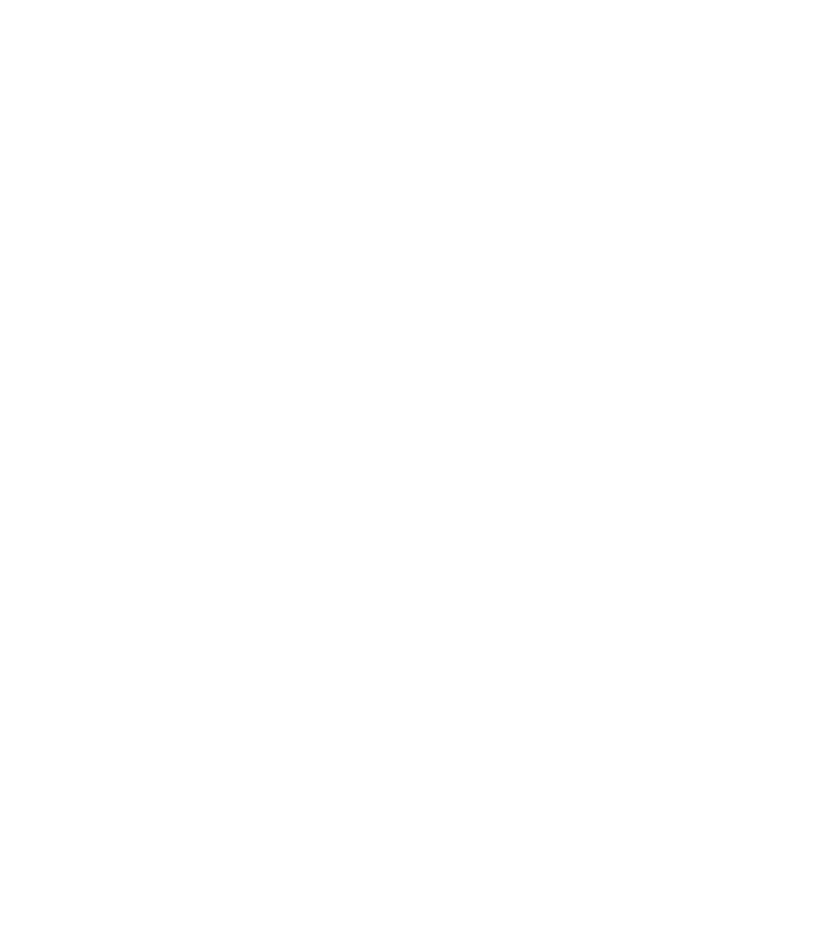
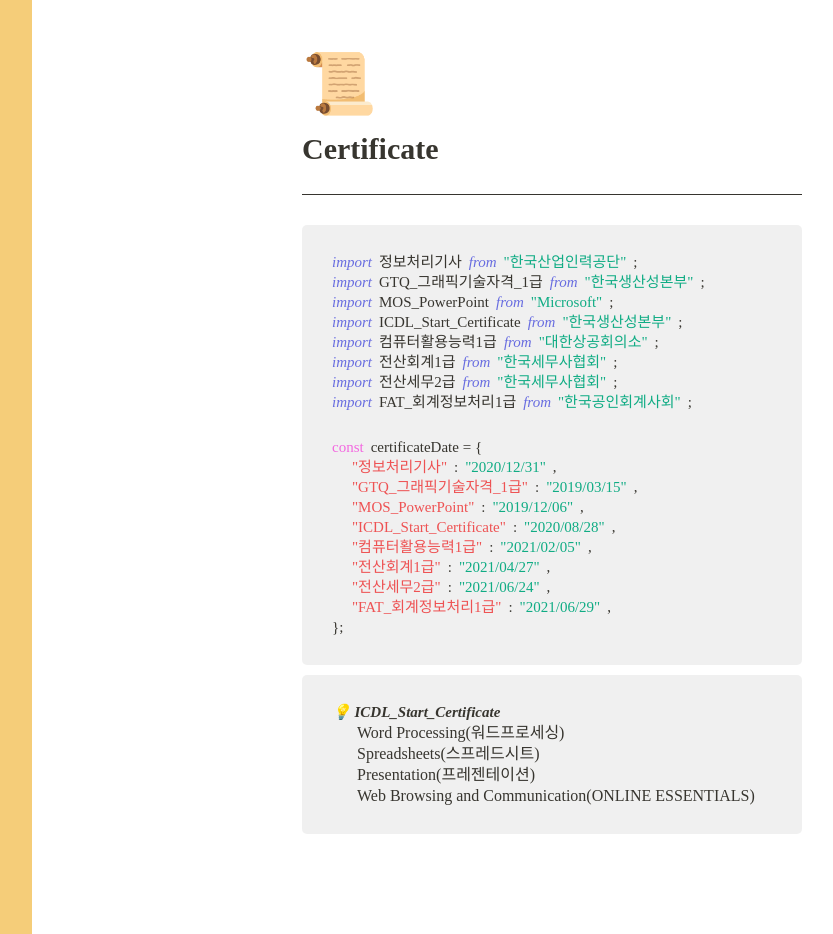
Before and after one commit to mijinB/pofol_front_react, a React (Create React App) app: page /info in a window 1280 px wide. Shown: the part 1440-2374 px from the top of the page, without its empty margins (208-1041 px from the left). Before the commit the page ends 1414 px from the top, so only its background shows below. Built offline with nearby package versions, Linux system fonts and the light colour scheme.

Commit message:
info_certificate) UI

```diff
--- a/src/screens/Info.tsx
+++ b/src/screens/Info.tsx
@@ -14,14 +14,14 @@
     display: grid;
     grid-template-columns: 1fr 1fr;
     gap: 20px;
-    padding: 0 0 180px 0;
+    padding-bottom: 180px;
 `;
 
 const MyImage = styled.img`
     width: 100%;
 `;
 
-const GreetingWrapper = styled.div`
+const GreetingContainer = styled.div`
     display: flex;
     flex-direction: column;
     justify-content: space-evenly;
@@ -68,6 +68,7 @@
     display: flex;
     flex-direction: column;
     gap: 25px;
+    padding-bottom: 180px;
 `;
 
 const EducationItem = styled.div`
@@ -79,6 +80,71 @@
     > p {
         font-size: 15px;
     }
+`;
+
+const CertificateWrapper = styled.div`
+    display: flex;
+    flex-direction: column;
+    gap: 10px;
+`;
+
+const CertificateContainer = styled.div`
+    display: flex;
+    flex-direction: column;
+    gap: 30px;
+    padding: 30px;
+    border-radius: 5px;
+    background-color: rgba(112, 112, 112, 0.1);
+`;
+
+const CertificateItem = styled.div`
+    display: flex;
+    flex-direction: column;
+    gap: 5px;
+    > h2 {
+        font-size: 15px;
+        font-weight: 600;
+        font-style: italic;
+    }
+`;
+
+const CertificateDateSpace = styled.div`
+    display: flex;
+    flex-direction: column;
+    gap: 5px;
+    padding-left: 20px;
+`;
+
+const DescriptionSpace = styled.div`
+    display: flex;
+    flex-direction: column;
+    gap: 5px;
+    padding-left: 25px;
+`;
+
+const ItemLine = styled.div`
+    display: flex;
+    gap: 7px;
+    > * {
+        font-size: 15px;
+    }
+`;
+
+const ImportText = styled.span`
+    color: #686de0;
+    font-style: italic;
+`;
+
+const StringText = styled.span`
+    color: #10ac84;
+`;
+
+const KeyWordText = styled.span`
+    color: #f368e0;
+`;
+
+const ObjectKeyText = styled.span`
+    color: #ee5253;
 `;
 
 interface IInfoProps {
@@ -93,7 +159,7 @@
             <PageHeader icon="🐯" title="백미진" />
             <TwoColumns>
                 <MyImage src={myImage} alt="me" />
-                <GreetingWrapper>
+                <GreetingContainer>
                     <p>
                         안녕하세요.
                         <br />
@@ -131,7 +197,7 @@
                             bmj13465@gmail.com
                         </span>
                     </LinkButton>
-                </GreetingWrapper>
+                </GreetingContainer>
             </TwoColumns>
             <PageHeader icon="👩‍🎓" title="Education" />
             <EducationContainer>
@@ -144,6 +210,139 @@
                     <p>2019.03. ~ 2021.02. 졸업 (3.77 / 4.5)</p>
                 </EducationItem>
             </EducationContainer>
+            <PageHeader icon="📜" title="Certificate" />
+            <CertificateWrapper>
+                <CertificateContainer>
+                    <CertificateItem>
+                        <ItemLine>
+                            <ImportText>import</ImportText>
+                            <span>정보처리기사</span>
+                            <ImportText>from</ImportText>
+                            <StringText>"한국산업인력공단"</StringText>
+                            <span>;</span>
+                        </ItemLine>
+                        <ItemLine>
+                            <ImportText>import</ImportText>
+                            <span>GTQ_그래픽기술자격_1급</span>
+                            <ImportText>from</ImportText>
+                            <StringText>"한국생산성본부"</StringText>
+                            <span>;</span>
+                        </ItemLine>
+                        <ItemLine>
+                            <ImportText>import</ImportText>
+                            <span>MOS_PowerPoint</span>
+                            <ImportText>from</ImportText>
+                            <StringText>"Microsoft"</StringText>
+                            <span>;</span>
+                        </ItemLine>
+                        <ItemLine>
+                            <ImportText>import</ImportText>
+                            <span>ICDL_Start_Certificate</span>
+                            <ImportText>from</ImportText>
+                            <StringText>"한국생산성본부"</StringText>
+                            <span>;</span>
+                        </ItemLine>
+                        <ItemLine>
+                            <ImportText>import</ImportText>
+                            <span>컴퓨터활용능력1급</span>
+                            <ImportText>from</ImportText>
+                            <StringText>"대한상공회의소"</StringText>
+                            <span>;</span>
+                        </ItemLine>
+                        <ItemLine>
+                            <ImportText>import</ImportText>
+                            <span>전산회계1급</span>
+                            <ImportText>from</ImportText>
+                            <StringText>"한국세무사협회"</StringText>
+                            <span>;</span>
+                        </ItemLine>
+                        <ItemLine>
+                            <ImportText>import</ImportText>
+                            <span>전산세무2급</span>
+                            <ImportText>from</ImportText>
+                            <StringText>"한국세무사협회"</StringText>
+                            <span>;</span>
+                        </ItemLine>
+                        <ItemLine>
+                            <ImportText>import</ImportText>
+                            <span>FAT_회계정보처리1급</span>
+                            <ImportText>from</ImportText>
+                            <StringText>"한국공인회계사회"</StringText>
+                            <span>;</span>
+                        </ItemLine>
+                    </CertificateItem>
+                    <CertificateItem>
+                        <ItemLine>
+                            <KeyWordText>const</KeyWordText>
+                            <span>certificateDate = &#123;</span>
+                        </ItemLine>
+                        <CertificateDateSpace>
+                            <ItemLine>
+                                <ObjectKeyText>"정보처리기사"</ObjectKeyText>
+                                <span>:</span>
+                                <StringText>"2020/12/31"</StringText>
+                                <span>,</span>
+                            </ItemLine>
+                            <ItemLine>
+                                <ObjectKeyText>"GTQ_그래픽기술자격_1급"</ObjectKeyText>
+                                <span>:</span>
+                                <StringText>"2019/03/15"</StringText>
+                                <span>,</span>
+                            </ItemLine>
+                            <ItemLine>
+                                <ObjectKeyText>"MOS_PowerPoint"</ObjectKeyText>
+                                <span>:</span>
+                                <StringText>"2019/12/06"</StringText>
+                                <span>,</span>
+                            </ItemLine>
+                            <ItemLine>
+                                <ObjectKeyText>"ICDL_Start_Certificate"</ObjectKeyText>
+                                <span>:</span>
+                                <StringText>"2020/08/28"</StringText>
+                                <span>,</span>
+                            </ItemLine>
+                            <ItemLine>
+                                <ObjectKeyText>"컴퓨터활용능력1급"</ObjectKeyText>
+                                <span>:</span>
+                                <StringText>"2021/02/05"</StringText>
+                                <span>,</span>
+                            </ItemLine>
+                            <ItemLine>
+                                <ObjectKeyText>"전산회계1급"</ObjectKeyText>
+                                <span>:</span>
+                                <StringText>"2021/04/27"</StringText>
+                                <span>,</span>
+                            </ItemLine>
+                            <ItemLine>
+                                <ObjectKeyText>"전산세무2급"</ObjectKeyText>
+                                <span>:</span>
+                                <StringText>"2021/06/24"</StringText>
+                                <span>,</span>
+                            </ItemLine>
+                            <ItemLine>
+                                <ObjectKeyText>"FAT_회계정보처리1급"</ObjectKeyText>
+                                <span>:</span>
+                                <StringText>"2021/06/29"</StringText>
+                                <span>,</span>
+                            </ItemLine>
+                        </CertificateDateSpace>
+                        <ItemLine>
+                            <span>&#125;;</span>
+                        </ItemLine>
+                    </CertificateItem>
+                </CertificateContainer>
+                <CertificateContainer>
+                    <CertificateItem>
+                        <h2>💡 ICDL_Start_Certificate</h2>
+                        <DescriptionSpace>
+                            <span>Word Processing(워드프로세싱)</span>
+                            <span>Spreadsheets(스프레드시트)</span>
+                            <span>Presentation(프레젠테이션)</span>
+                            <span>Web Browsing and Communication(ONLINE ESSENTIALS)</span>
+                        </DescriptionSpace>
+                    </CertificateItem>
+                </CertificateContainer>
+            </CertificateWrapper>
         </Wrapper>
     );
 }
```
